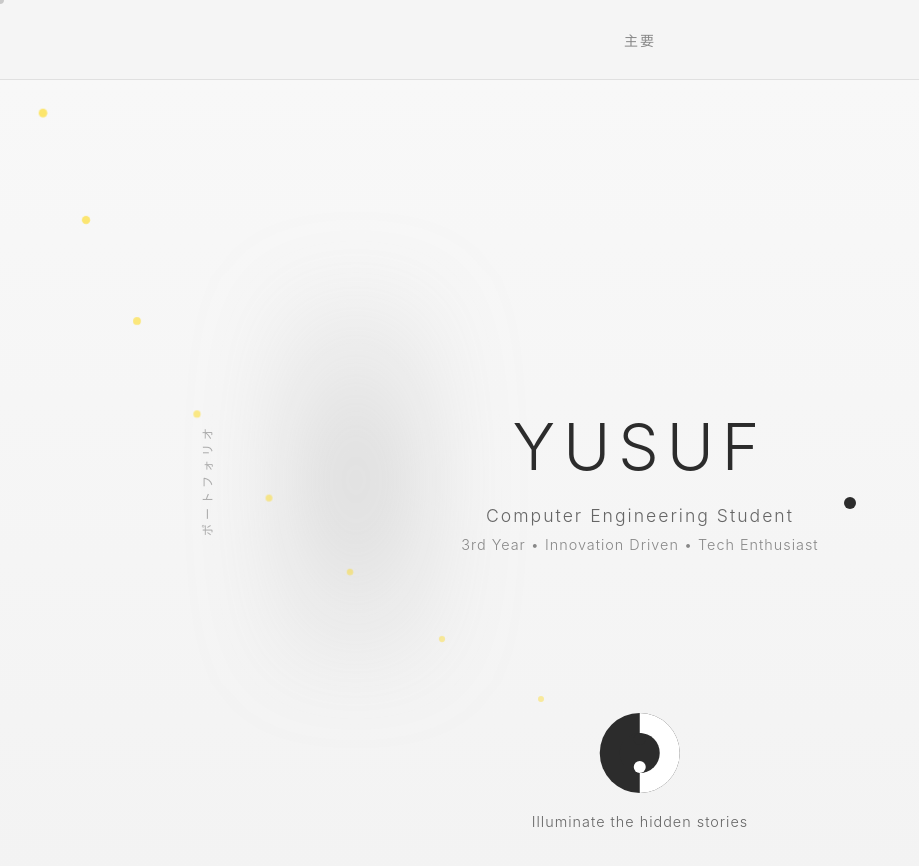
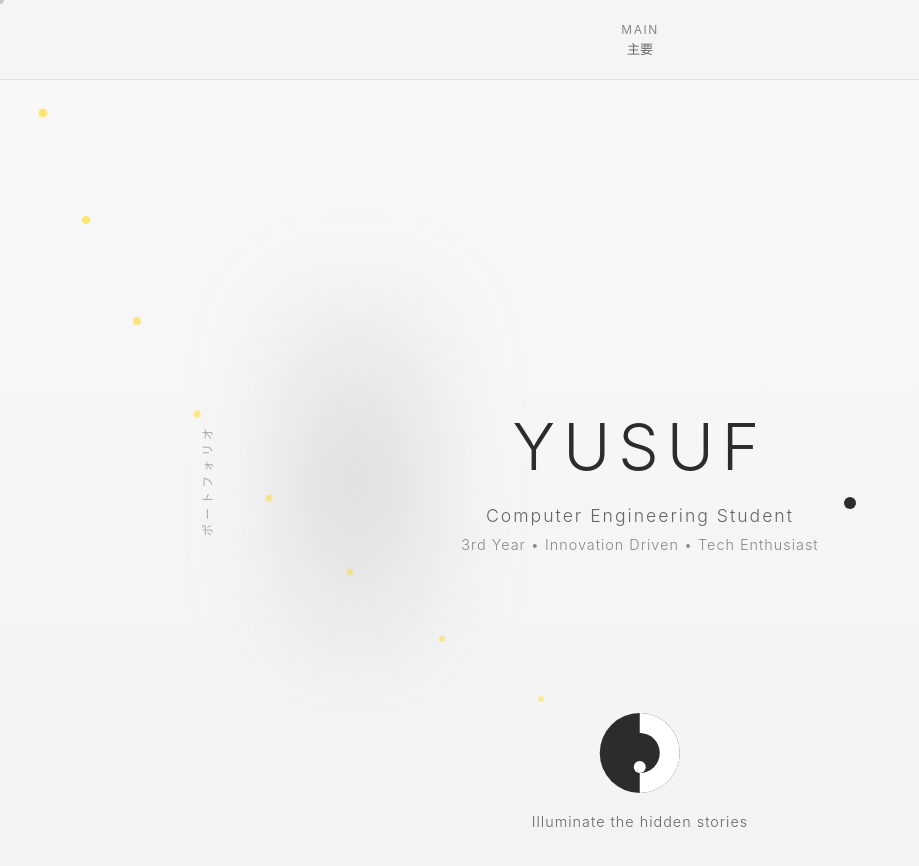
Before and after one commit to PaidYusuf/minimalistJapanDesign, a React (Vite) app: page / in a window 1280 px wide. Shown: the top 866 px of the page, without its empty margins (0-919 px from the left). Built offline with nearby package versions, Linux system fonts and the light colour scheme.

Commit message:
added english buttons for header

```diff
--- a/src/App.css
+++ b/src/App.css
@@ -61,11 +61,19 @@
   border-bottom: 1px solid rgba(255, 255, 255, 0.1);
 }
 
-.app.light-mode .nav-item span {
+.app.light-mode .nav-english {
   color: #888;
 }
 
-.app.light-mode .nav-item:hover span {
+.app.light-mode .nav-japanese {
+  color: #666;
+}
+
+.app.light-mode .nav-item:hover .nav-english {
+  color: #f0f0f0;
+}
+
+.app.light-mode .nav-item:hover .nav-japanese {
   color: #f0f0f0;
 }
 
@@ -232,18 +240,37 @@
   position: relative;
 }
 
-.nav-item span {
-  font-size: 14px;
-  font-weight: 300;
-  letter-spacing: 2px;
-  color: #888;
-  transition: all 0.3s ease;
-  writing-mode: horizontal-tb;
+.nav-text {
+  display: flex;
+  flex-direction: column;
+  align-items: center;
+  gap: 2px;
 }
 
-.nav-item:hover span {
+.nav-english {
+  font-size: 12px;
+  font-weight: 400;
+  letter-spacing: 1.5px;
+  color: #888;
+  text-transform: uppercase;
+  transition: all 0.3s ease;
+}
+
+.nav-japanese {
+  font-size: 13px;
+  font-weight: 300;
+  color: #666;
+  font-family: 'Noto Sans JP', sans-serif;
+  transition: all 0.3s ease;
+}
+
+.nav-item:hover .nav-english {
   color: #2c2c2c;
-  font-weight: 400;
+  font-weight: 500;
+}
+
+.nav-item:hover .nav-japanese {
+  color: #2c2c2c;
 }
 
 /* Main Container */
--- a/src/components/Navigation.jsx
+++ b/src/components/Navigation.jsx
@@ -9,18 +9,30 @@ const Navigation = ({ mainRef, aboutRef, portfolioRef, contactRef, showFullPortf
   return (
     <nav className="navigation">
       <div className="nav-item" onClick={() => scrollToSection(mainRef)}>
-        <span>主要</span>
+        <span className="nav-text">
+          <span className="nav-english">Main</span>
+          <span className="nav-japanese">主要</span>
+        </span>
       </div>
       {showFullPortfolio && (
         <>
           <div className="nav-item" onClick={() => scrollToSection(aboutRef)}>
-            <span>私について</span>
+            <span className="nav-text">
+              <span className="nav-english">About</span>
+              <span className="nav-japanese">私について</span>
+            </span>
           </div>
           <div className="nav-item" onClick={() => scrollToSection(portfolioRef)}>
-            <span>作品集</span>
+            <span className="nav-text">
+              <span className="nav-english">Portfolio</span>
+              <span className="nav-japanese">作品集</span>
+            </span>
           </div>
           <div className="nav-item" onClick={() => scrollToSection(contactRef)}>
-            <span>コンタクト</span>
+            <span className="nav-text">
+              <span className="nav-english">Contact</span>
+              <span className="nav-japanese">コンタクト</span>
+            </span>
           </div>
         </>
       )}
```
